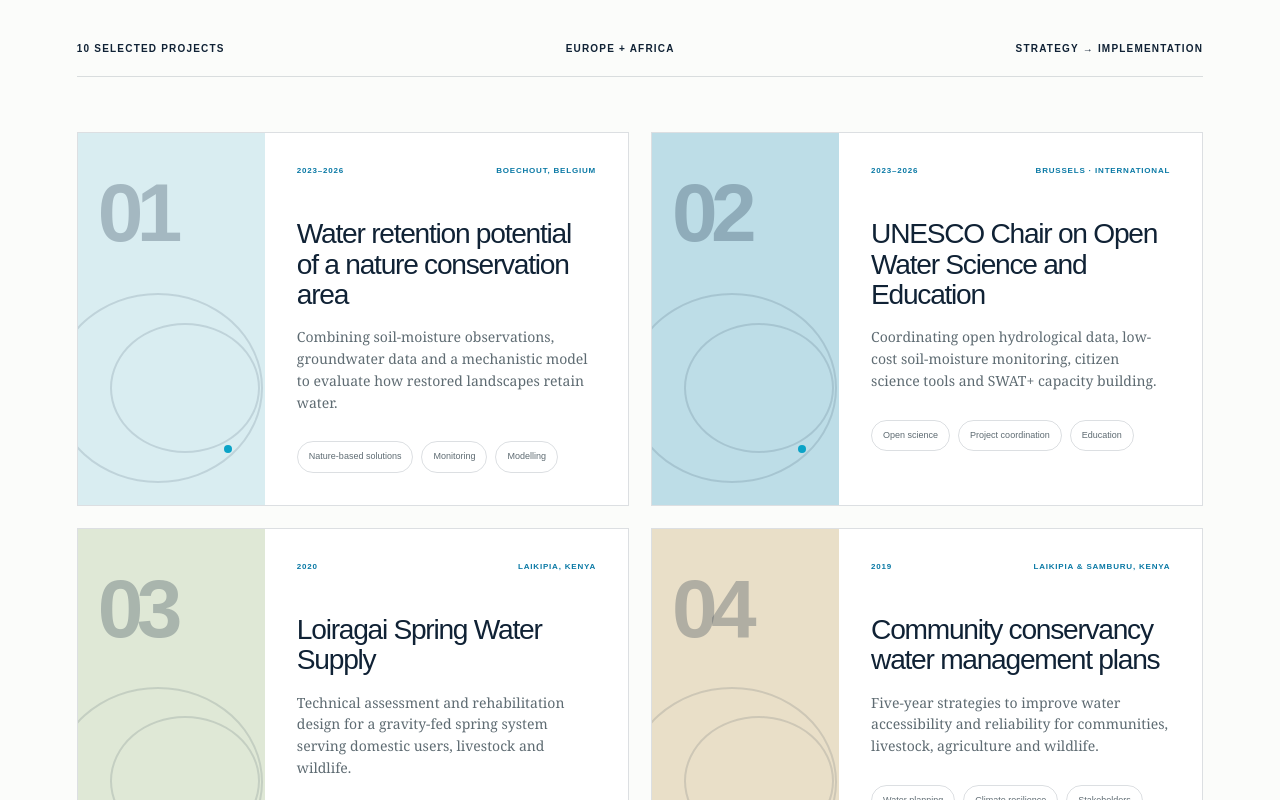
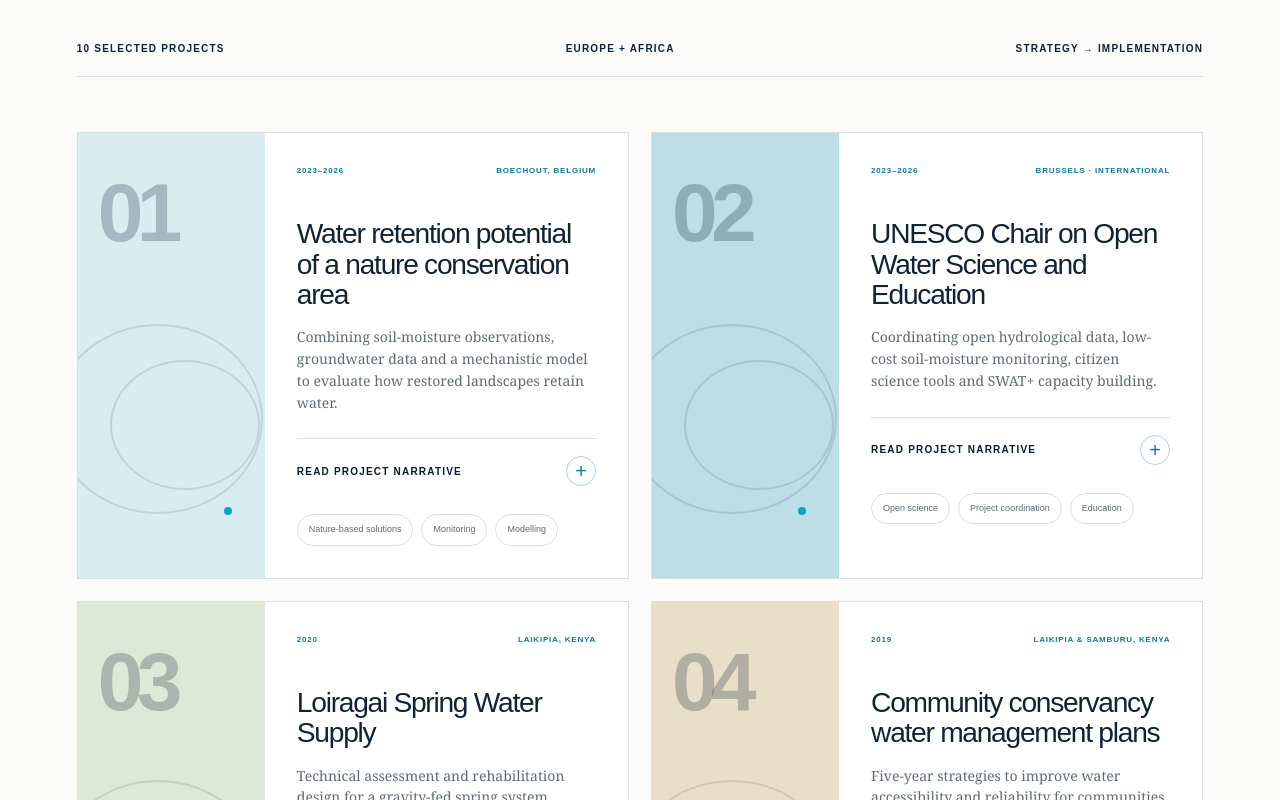
Before and after one commit to klekarkar/klekarkar-portfolio, a Next.js app: page /projects in a window 1280 px wide. Shown: the part 700-1500 px from the top of the page. Built offline with nearby package versions, Linux system fonts and the light colour scheme.

Commit message:
Update app/projects/page.tsx with expandable narratives

```diff
--- a/app/projects/page.tsx
+++ b/app/projects/page.tsx
@@ -8,17 +8,153 @@ export const metadata: Metadata = {
   twitter: { title: "Projects | Katoria Lekarkar", description: "Water resources work from catchment planning to climate adaptation.", images: [] },
 };
 
+// To add a project, copy one object, keep the same field names and edit its content.
 const projects = [
-  { year: "2023–2026", place: "Boechout, Belgium", title: "Water retention potential of a nature conservation area", copy: "Combining soil-moisture observations, groundwater data and a mechanistic model to evaluate how restored landscapes retain water.", tags: ["Nature-based solutions", "Monitoring", "Modelling"], tone: "aqua" },
-  { year: "2023–2026", place: "Brussels · International", title: "UNESCO Chair on Open Water Science and Education", copy: "Coordinating open hydrological data, low-cost soil-moisture monitoring, citizen science tools and SWAT+ capacity building.", tags: ["Open science", "Project coordination", "Education"], tone: "blue" },
-  { year: "2020", place: "Laikipia, Kenya", title: "Loiragai Spring Water Supply", copy: "Technical assessment and rehabilitation design for a gravity-fed spring system serving domestic users, livestock and wildlife.", tags: ["Water supply", "Rehabilitation", "Environmental flows"], tone: "green" },
-  { year: "2019", place: "Laikipia & Samburu, Kenya", title: "Community conservancy water management plans", copy: "Five-year strategies to improve water accessibility and reliability for communities, livestock, agriculture and wildlife.", tags: ["Water planning", "Climate resilience", "Stakeholders"], tone: "sand" },
-  { year: "2018–2019", place: "Laikipia, Kenya", title: "Ol Pejeta Conservancy water masterplan", copy: "A 20-year plan connecting supply-demand assessment, infrastructure priorities, wastewater reuse and phased investment.", tags: ["Masterplanning", "Demand analysis", "Investment planning"], tone: "blue" },
-  { year: "2017–2019", place: "Northern Kenya", title: "Climate-resilient water services for conservancies", copy: "Water-resource mapping, future climate assessment and infrastructure delivery in water-stressed community conservancies.", tags: ["Climate scenarios", "Water security", "Infrastructure"], tone: "aqua" },
-  { year: "2018–2019", place: "Samburu, Kenya", title: "Meibae rock-catchment water supply", copy: "Feasibility, design and construction supervision for a 150,000-litre rainwater storage system and solar pumping scheme.", tags: ["Engineering design", "Rainwater harvesting", "Construction"], tone: "sand" },
-  { year: "2017", place: "Turkana, Kenya", title: "Dryland agriculture feasibility for Kalobeyei", copy: "Assessment of rainwater harvesting, farm ponds, spate irrigation, dams and groundwater options for a refugee-hosting settlement.", tags: ["Drylands", "Food security", "Feasibility"], tone: "green" },
-  { year: "2017–2018", place: "Kenya", title: "UNICEF WASH design manual", copy: "Revision of drawings, bills of quantities and cost estimates for school sanitation and water-storage facilities.", tags: ["WASH", "Technical design", "Costing"], tone: "blue" },
-  { year: "2017", place: "Tana River, Kenya", title: "Ishaqbin community water supply", copy: "Topographic survey and distribution-system design for community, livestock and wildlife water needs.", tags: ["Surveying", "Distribution design", "Multi-use water"], tone: "aqua" },
+  {
+    year: "2023–2026",
+    place: "Boechout, Belgium",
+    title: "Water retention potential of a nature conservation area",
+    copy: "Combining soil-moisture observations, groundwater data and a mechanistic model to evaluate how restored landscapes retain water.",
+    narrative: [
+      "This research evaluates the water-retention potential of a restored nature conservation area managed by Natuurpunt in Boechout, Belgium.",
+      "I installed a network of low-cost soil-moisture sensors and analysed existing groundwater observations to follow how water moves through the site. I combined these measurements with a mechanistic hydrological model to quantify how restoration and nature-based interventions affect soil-water storage, drainage and groundwater recharge.",
+      "The work connects field evidence with a practical modelling approach that can support decisions about where and how landscape restoration can strengthen drought resilience.",
+    ],
+    tags: ["Nature-based solutions", "Monitoring", "Modelling"],
+    tone: "aqua",
+  },
+  {
+    year: "2023–2026",
+    place: "Brussels · International",
+    title: "UNESCO Chair on Open Water Science and Education",
+    copy: "Coordinating open hydrological data, low-cost soil-moisture monitoring, citizen science tools and SWAT+ capacity building.",
+    narrative: [
+      "The UNESCO Chair on Open Water Science and Education promotes open data, open software, open hardware and citizen science to strengthen hydrological monitoring, modelling and education.",
+      "As project manager, I coordinated activities linking academic research, UNESCO-IHP priorities, open hydrological data systems and practical capacity building. A major part of the work involved coordinating the collection, processing, documentation and publication of soil-moisture observations gathered with low-cost sensors.",
+      "I also supported a citizen-science toolbox for water-quality observations, liaised with UNESCO-IHP, prepared project reports and communication materials, and developed SWAT+ learning resources for Climate Risk Informed Decision Analysis. The work helped make hydrological data and modelling knowledge more accessible to water professionals, students and local monitoring initiatives.",
+    ],
+    highlights: [
+      "Prepared low-cost soil-moisture datasets for publication through UNESCO-IHP WINS.",
+      "Supported open and citizen-science approaches to water-quality and hydrological monitoring.",
+      "Developed open-source SWAT+ training materials and coordinated international partners.",
+    ],
+    tags: ["Open science", "Project coordination", "Education"],
+    tone: "blue",
+  },
+  {
+    year: "2020",
+    place: "Laikipia, Kenya",
+    title: "Loiragai Spring Water Supply",
+    copy: "Technical assessment and rehabilitation design for a gravity-fed spring system serving domestic users, livestock and wildlife.",
+    narrative: [
+      "Loiragai Spring Water Supply is a gravity-fed scheme serving the Il Ngwesi area. Inadequate maintenance, floods and wildlife damage had caused the system to deteriorate and nearly stop functioning, even though much of the original infrastructure remained in place.",
+      "I assessed the two intakes, distribution lines, river crossings, storage tank, community water points and livestock troughs, documenting the failure modes and defining practical rehabilitation measures. The work also addressed reserve-flow requirements so that abstraction could meet community needs while maintaining environmental flows.",
+      "The assignment produced rehabilitation drawings, a costed bill of quantities and a prioritized plan covering intake repairs, pipeline replacement and anchoring, storage improvements, repaired water points and additional troughs to reduce human–wildlife conflict.",
+    ],
+    highlights: [
+      "A prioritized and costed rehabilitation plan for the complete system.",
+      "Design measures for environmental-flow compliance and abstraction approval.",
+      "Recommendations to make crossings, pipelines and consumer points more robust.",
+    ],
+    tags: ["Water supply", "Rehabilitation", "Environmental flows"],
+    tone: "green",
+  },
+  {
+    year: "2019",
+    place: "Laikipia & Samburu, Kenya",
+    title: "Community conservancy water management plans",
+    copy: "Five-year strategies to improve water accessibility and reliability for communities, livestock, agriculture and wildlife.",
+    narrative: [
+      "The Northern Rangelands Trust supports community conservancies across the drylands of northern and coastal Kenya, where reliable access to water is central to livelihoods, rangeland management, wildlife conservation and the prevention of resource-based conflict.",
+      "This project assessed water resources within two community conservancies in Samburu and Laikipia Counties. The findings informed five-year water-management plans that set out practical strategies and actions to progressively improve water accessibility, reliability and security for domestic use, livestock, agriculture and wildlife.",
+    ],
+    tags: ["Water planning", "Climate resilience", "Stakeholders"],
+    tone: "sand",
+  },
+  {
+    year: "2018–2019",
+    place: "Laikipia, Kenya",
+    title: "Ol Pejeta Conservancy water masterplan",
+    copy: "A 20-year plan connecting supply-demand assessment, infrastructure priorities, wastewater reuse and phased investment.",
+    narrative: [
+      "Ol Pejeta Conservancy needed a long-term plan to improve water security for staff housing, tourism facilities, livestock and wildlife under increasing climate variability and competing demands.",
+      "I assessed existing sources, abstraction points, storage, treatment and distribution infrastructure; evaluated current water use and losses; and analysed surface-water availability and dry-season constraints on the Ewaso Nyiro River. The study also considered demand management, wastewater reuse and upgrades that could reduce supply interruptions.",
+      "The result was a practical 20-year masterplan that quantified supply-demand gaps under normal, dry and exceptional conditions and organized investments into short-, medium- and long-term priorities. The plan provided maps, designs and recommendations to support implementation and budgeting decisions.",
+    ],
+    highlights: [
+      "Quantified supply-demand gaps across normal, dry and exceptional scenarios.",
+      "Prioritized critical upgrades for more reliable dry-period supply.",
+      "Developed a phased 20-year investment framework.",
+    ],
+    tags: ["Masterplanning", "Demand analysis", "Investment planning"],
+    tone: "blue",
+  },
+  {
+    year: "2017–2019",
+    place: "Northern Kenya",
+    title: "Climate-resilient water services for conservancies",
+    copy: "Water-resource mapping, future climate assessment and infrastructure delivery in water-stressed community conservancies.",
+    narrative: [
+      "This work formed part of the Climate Resilient Community Conservancies Programme, which aimed to improve climate resilience and water security in selected conservancies across the arid and semi-arid regions of northern Kenya.",
+      "The project combined participatory water-resource mapping with an assessment of future water availability using climate variables from the HadRM3P regional climate model. It also established a framework for linking conservancies with development partners and supported the design and construction of water-supply infrastructure in critically water-stressed areas identified with local communities.",
+    ],
+    tags: ["Climate scenarios", "Water security", "Infrastructure"],
+    tone: "aqua",
+  },
+  {
+    year: "2018–2019",
+    place: "Samburu, Kenya",
+    title: "Meibae rock-catchment water supply",
+    copy: "Feasibility, design and construction supervision for a 150,000-litre rainwater storage system and solar pumping scheme.",
+    narrative: [
+      "Meibae Conservancy needed a permanent, cost-effective water supply for its rangers’ camp after repeated breakdowns made the existing pipeline unreliable. Following an assessment of groundwater, pipeline and rainwater-harvesting options, a rock catchment and large masonry storage tank were selected.",
+      "I evaluated supply reliability under different precipitation conditions, completed the topographic survey and engineering design, prepared costs and tender evaluations, and supervised construction through completion and handover.",
+      "The completed system combines a rock-catchment reservoir, 150,000 litres of storage and solar-powered pumping to deliver water to the camp.",
+    ],
+    highlights: [
+      "Feasibility assessment and reliability analysis for alternative supplies.",
+      "Engineering design, costing and tender evaluation.",
+      "Construction supervision, handover and monitoring.",
+    ],
+    tags: ["Engineering design", "Rainwater harvesting", "Construction"],
+    tone: "sand",
+  },
+  {
+    year: "2017",
+    place: "Turkana, Kenya",
+    title: "Dryland agriculture feasibility for Kalobeyei",
+    copy: "Assessment of rainwater harvesting, farm ponds, spate irrigation, dams and groundwater options for a refugee-hosting settlement.",
+    narrative: [
+      "This feasibility study examined water-supply options for dryland agriculture in the Kalobeyei settlement area, which hosts a large refugee population alongside local communities in an extremely water-scarce environment.",
+      "The assessment considered rooftop rainwater harvesting for kitchen gardens and trees, as well as in-situ techniques such as trapezoidal and contour bunds, zai pits, micro-catchments and sunken fertility beds to increase water availability in cropping areas.",
+      "It also evaluated small farm ponds for high-value crops, spate irrigation for quick-maturing crops, low-cost earth dams, larger dams and groundwater development for domestic and irrigation demand.",
+    ],
+    tags: ["Drylands", "Food security", "Feasibility"],
+    tone: "green",
+  },
+  {
+    year: "2017–2018",
+    place: "Kenya",
+    title: "UNICEF WASH design manual",
+    copy: "Revision of drawings, bills of quantities and cost estimates for school sanitation and water-storage facilities.",
+    narrative: [
+      "The assignment supported revision of Kenya’s Design and Construction Manual for Water, Sanitation and Hygiene Facilities in Primary Schools. I revised technical drawings for sanitation and water-storage facilities and updated the corresponding bills of quantities and cost estimates so the manual could provide consistent, buildable and costed reference designs.",
+    ],
+    tags: ["WASH", "Technical design", "Costing"],
+    tone: "blue",
+  },
+  {
+    year: "2017",
+    place: "Tana River, Kenya",
+    title: "Ishaqbin community water supply",
+    copy: "Topographic survey and distribution-system design for community, livestock and wildlife water needs.",
+    narrative: [
+      "The project began with a reconnaissance of the existing distribution network supplied by a borehole on the banks of the River Tana. I then completed a topographic survey of proposed pipeline routes serving community drinking-water points, livestock and wildlife within a sanctuary.",
+      "The design included pump and storage sizing to provide approximately one month of reserve storage when the source or distribution system was disrupted.",
+    ],
+    tags: ["Surveying", "Distribution design", "Multi-use water"],
+    tone: "aqua",
+  },
 ];
 
 export default function ProjectsPage() {
@@ -29,7 +165,19 @@ export default function ProjectsPage() {
       <div className="archive-grid">
         {projects.map((project, index) => <article className={`archive-card ${project.tone}`} key={project.title}>
           <div className="archive-visual"><span>{String(index + 1).padStart(2, "0")}</span><i /><i /><i /></div>
-          <div className="archive-body"><div className="archive-meta"><span>{project.year}</span><span>{project.place}</span></div><h2>{project.title}</h2><p>{project.copy}</p><div className="tags light-tags">{project.tags.map(tag => <span key={tag}>{tag}</span>)}</div></div>
+          <div className="archive-body">
+            <div className="archive-meta"><span>{project.year}</span><span>{project.place}</span></div>
+            <h2>{project.title}</h2>
+            <p>{project.copy}</p>
+            <details className="narrative-disclosure">
+              <summary><span>Read project narrative</span><span className="disclosure-icon" aria-hidden="true">+</span></summary>
+              <div className="narrative-content">
+                {project.narrative.map((paragraph) => <p key={paragraph}>{paragraph}</p>)}
+                {project.highlights && <><h3>Selected outcomes</h3><ul>{project.highlights.map((highlight) => <li key={highlight}>{highlight}</li>)}</ul></>}
+              </div>
+            </details>
+            <div className="tags light-tags">{project.tags.map(tag => <span key={tag}>{tag}</span>)}</div>
+          </div>
         </article>)}
       </div>
     </section>
```
